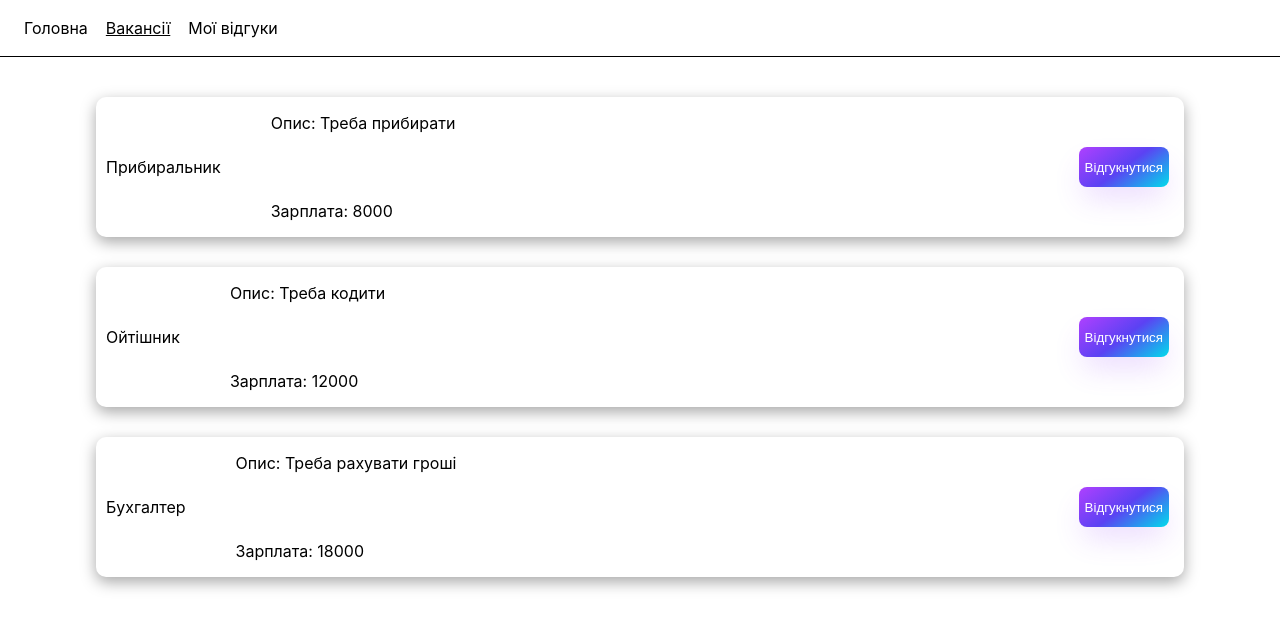
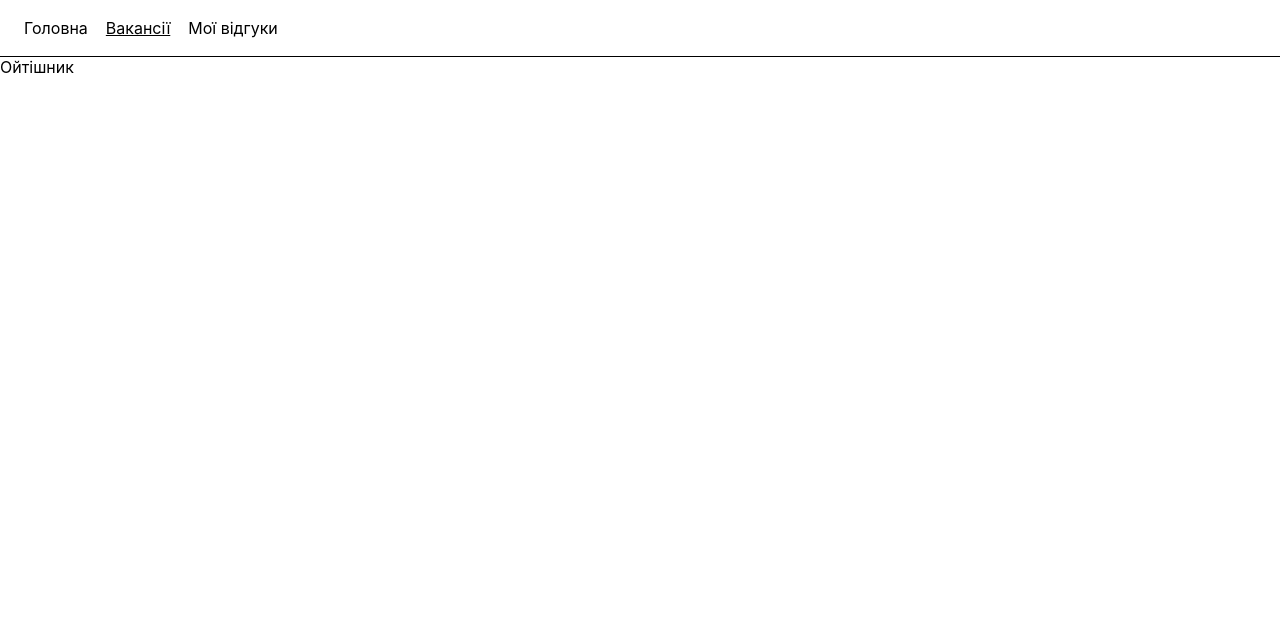
Before and after one commit to Dimchykus/AHFI, a React (Create React App) app: page /vacancies/1 in a window 1280 px wide. Shown: the top 628 px of the page. Built offline with nearby package versions, Linux system fonts and the light colour scheme.

Commit message:
adding vacancy info page

```diff
--- a/src/App.js
+++ b/src/App.js
@@ -1,11 +1,11 @@
-import logo from "./logo.svg";
-import "./App.css";
-import { BrowserRouter as Router, Routes, Route, Link } from "react-router-dom";
-import VacancyList from "../src/components/VacancysList";
-import Vacancy from "../src/components/Vacancy";
-import Vidguky from "../src/components/Vidguky";
-import Main from "../src/components/Main";
-import Header from "./components/Header";
+import logo from './logo.svg';
+import './App.css';
+import { BrowserRouter as Router, Routes, Route, Link } from 'react-router-dom';
+import VacancyList from '../src/components/VacancysList';
+import Vacancy from '../src/components/Vacancy';
+import Vidguky from '../src/components/Vidguky';
+import Main from '../src/components/Main';
+import Header from './components/Header';
 
 function App() {
   return (
@@ -13,11 +13,10 @@ function App() {
       <div>
         <Header />
         <Routes>
-          <Route path="/" element={<Main />}></Route>
-          <Route path="/vacancies" element={<VacancyList />}>
-            <Route path=":id" element={<Vacancy />}></Route>
-          </Route>
-          <Route path="/vidguky" element={<Vidguky />}></Route>
+          <Route path='/' element={<Main />}></Route>
+          <Route path='/vacancies' element={<VacancyList />}></Route>
+          <Route path='/vacancies/:id' element={<Vacancy />}></Route>
+          <Route path='/vidguky' element={<Vidguky />}></Route>
         </Routes>
       </div>
     </Router>
--- a/src/components/Vacancy/index.js
+++ b/src/components/Vacancy/index.js
@@ -1,7 +1,27 @@
-import React from "react";
+import React from 'react';
+import { useParams } from 'react-router-dom';
+
+const vacancies = [
+  {
+    id: 0,
+    name: 'Прибиральник',
+    salary: 8000,
+    description: 'Треба прибирати',
+  },
+  { id: 1, name: 'Ойтішник', salary: 12000, description: 'Треба кодити' },
+  {
+    id: 2,
+    name: 'Бухгалтер',
+    salary: 18000,
+    description: 'Треба рахувати гроші',
+  },
+];
 
 const Vacancy = () => {
-  return <div>Vacancy</div>;
+  const { id } = useParams();
+  const vacancy = vacancies.find((obj) => obj.id === Number(id));
+
+  return <div>{vacancy.name}</div>;
 };
 
 export default Vacancy;
--- a/src/components/VacancysList/vacancy/index.js
+++ b/src/components/VacancysList/vacancy/index.js
@@ -1,16 +1,20 @@
 import React from 'react';
+import { NavLink } from 'react-router-dom';
 import './styles.scss';
 
 const vacancy = ({ id, name, description, salary }) => {
   return (
+    <NavLink className='each-vacancy__full' to={`/vacancies/${id}`}>
       <div className='each-vacancy'>
         <p className='each-vacancy__name'>{name}</p>
         <div className='description-block'>
           <p className='description-block__description'>Опис: {description}</p>
           <p className='description-block__salary'>Зарплата: {salary}</p>
         </div>
+
         <button className='each-vacancy__participate'>Відгукнутися</button>
       </div>
+    </NavLink>
   );
 };
 
--- a/src/components/VacancysList/vacancy/styles.scss
+++ b/src/components/VacancysList/vacancy/styles.scss
@@ -11,7 +11,12 @@
     margin: auto 0;
   }
 
+  &__full {
+    all: unset;
+  }
+
   &__participate {
+    z-index: 5;
     height: 40px;
     margin: auto 0;
     margin-left: auto;
```
Lines whose indentation alone changed are shown as unchanged.
